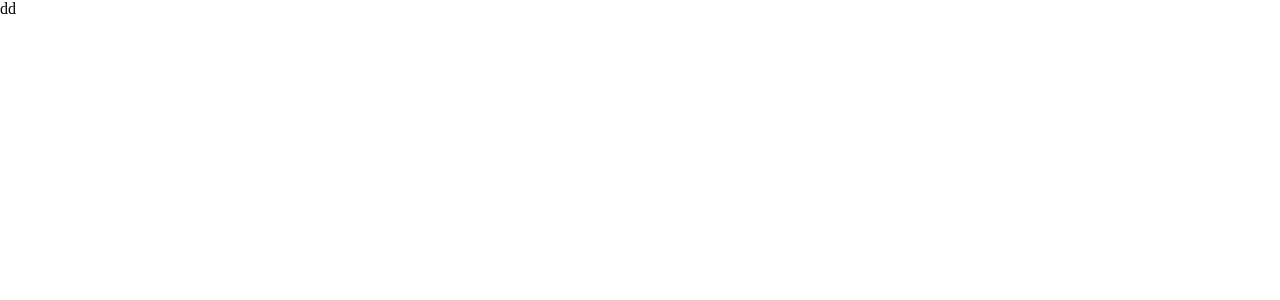
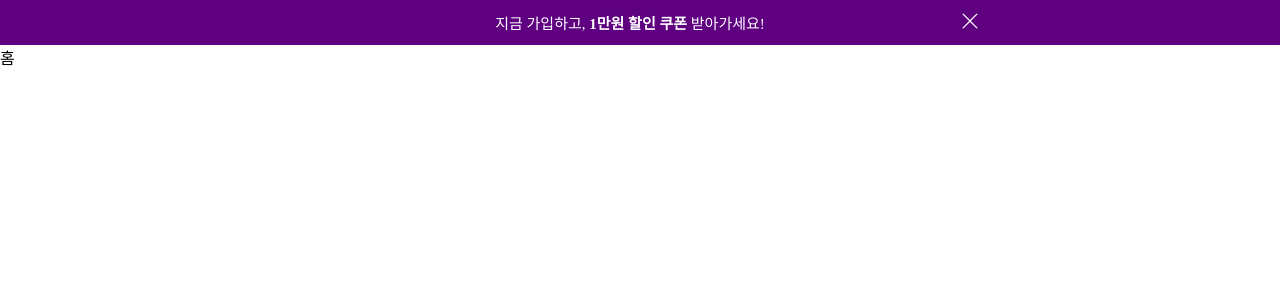
Before and after one commit to HeoJoe/clone1_kurly_jm, a React (Create React App) app: page / in a window 1280 px wide. Shown: the top 300 px of the page. Built offline with nearby package versions, Linux system fonts and the light colour scheme.

Commit message:
[FEAT] #2 - 회원가입 쿠폰 알림

```diff
--- a/package.json
+++ b/package.json
@@ -6,10 +6,13 @@
     "@testing-library/jest-dom": "^5.17.0",
     "@testing-library/react": "^13.4.0",
     "@testing-library/user-event": "^13.5.0",
+    "bootstrap-icons": "^1.11.3",
     "gh-pages": "^6.1.1",
     "prop-types": "^15.8.1",
     "react": "^18.2.0",
+    "react-bootstrap-icons": "^1.10.3",
     "react-dom": "^18.2.0",
+    "react-icons": "^5.0.1",
     "react-router-dom": "^6.21.2",
     "react-scripts": "5.0.1",
     "styled-components": "^6.1.8",
--- a/src/App.js
+++ b/src/App.js
@@ -3,10 +3,12 @@ import {BrowserRouter,Routes,Route} from 'react-router-dom';
 import "./styles/App.css";
 
 import Home from './page/Home';
+import JoinCoupon from './components/notice/JoinCoupon';
 
 const App = () => {
   return(
     <BrowserRouter>
+      <JoinCoupon />
       <Routes>
         <Route path='/' element={<Home />}></Route>
       </Routes>
@@ -15,3 +17,7 @@ const App = () => {
 }
 
 export default App;
+
+/*
+https://react-icons.github.io/react-icons
+*/
--- /dev/null
+++ b/src/components/notice/JoinCoupon.js
@@ -0,0 +1,38 @@
+// 가입 쿠폰 알림
+import React from "react";
+import styled from "styled-components";
+import palette from "../../styles/colorPalette";
+
+import { BsXLg } from "react-icons/bs";
+
+const JoinCoupon = () => {
+  return (
+    <Container>
+      <CouponText>지금 가입하고, <b>1만원 할인 쿠폰</b> 받아가세요!</CouponText>
+      <CloseCoupon>
+        <BsXLg size="20" color={palette.white} />
+      </CloseCoupon>
+    </Container>
+  );
+}
+
+const Container = styled.div`
+  display: flex;
+  background-color: ${palette.main_color};
+  padding: 0px 300px;
+`;
+
+const CouponText = styled.div`
+  width: 100%;
+  color: ${palette.white};
+  font-size: 15px;
+  padding: 12px 0px;
+  text-align: center;
+  cursor: pointer;
+`;
+const CloseCoupon = styled.div`
+  margin: auto;
+  cursor: pointer;
+`;
+
+export default JoinCoupon;
--- a/src/page/Home.js
+++ b/src/page/Home.js
@@ -5,7 +5,7 @@ import palette from "../styles/colorPalette";
 const Home = () => {
   return (
     <Container>
-      dd
+      홈
     </Container>
   );
 }
@@ -14,7 +14,7 @@ const Container = styled.div`
   display: block;
   position: relative;
   height: max-content;
-  min-height: 100vh;
+  background-color: ${palette.white};
 `;
 
 export default Home;
--- a/src/styles/colorPalette.js
+++ b/src/styles/colorPalette.js
@@ -2,6 +2,8 @@
 const palette = {
   black: '#000000',
   white: '#FFFFFF',
+
+  main_color: '#5E0080',
 };
 
 export default palette;
```
Also changed, not shown: 1 other file (tests, documents, lock files or other folders).
